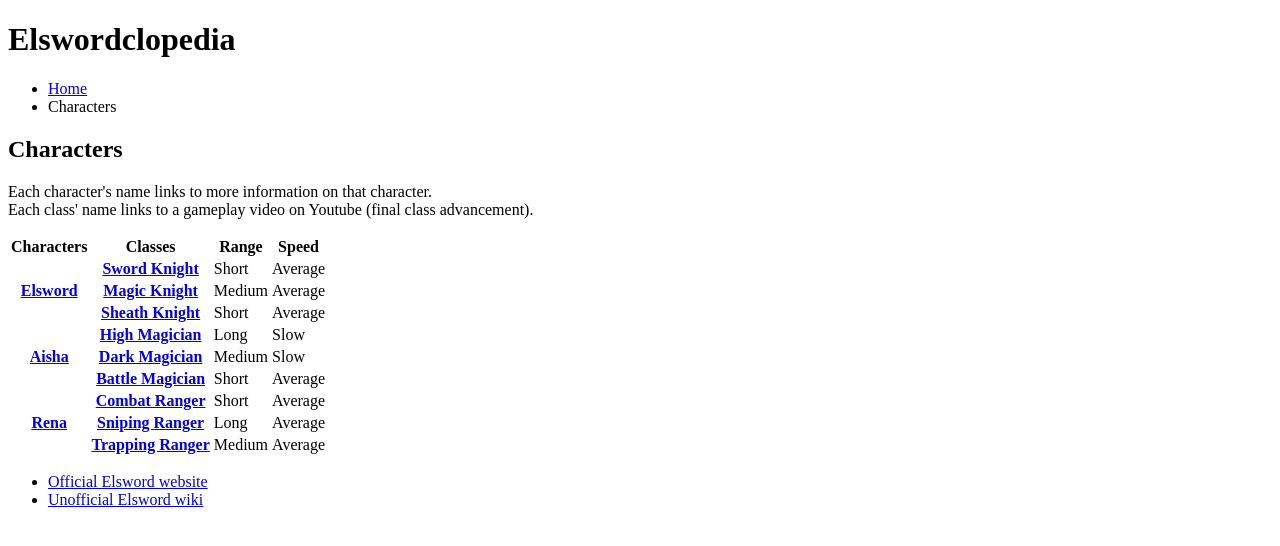
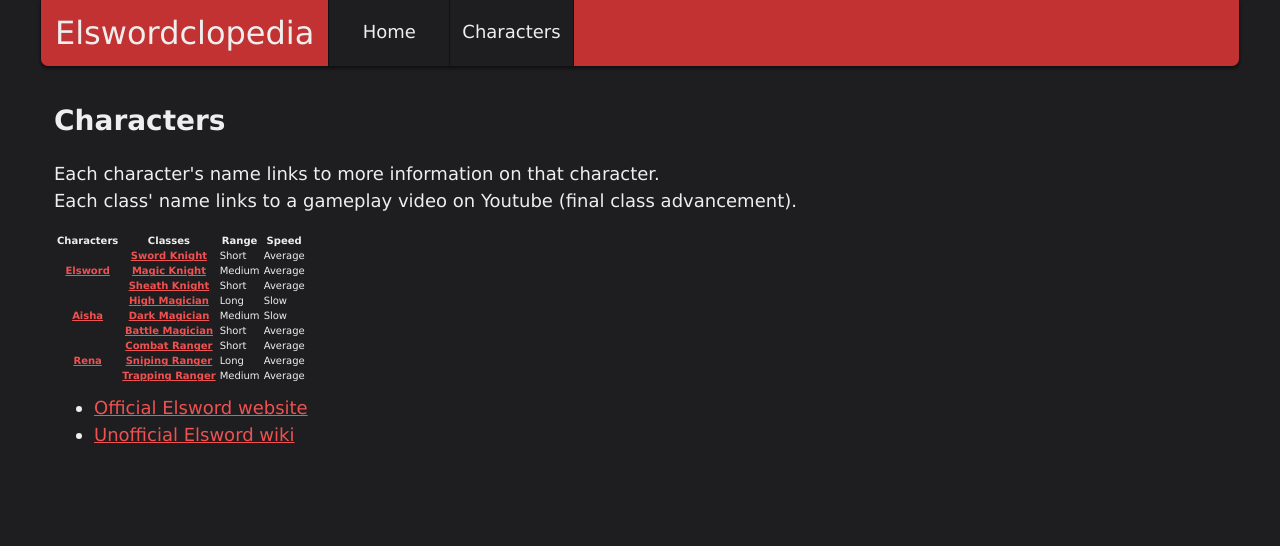
Before and after one commit to Trabincle/elswordclopedia, a plain HTML site: page list.html in a window 1280 px wide. Drawn offline with Linux system fonts and the light colour scheme; a web font is replaced by a local one.

Commit message:
Set up stylesheet

```diff
--- a/list.html
+++ b/list.html
@@ -4,6 +4,8 @@
     <meta charset="utf-8">
     <meta name="author" content="Trabincle">
     <title>Elswordclopedia - Character List</title>
+    <link rel="stylesheet" href="style.css">
+    <link href="https://fonts.googleapis.com/css?family=Cuprum" rel="stylesheet">
   </head>
   <body>
     <header>
@@ -11,7 +13,7 @@
       <nav>
         <ul>
           <li><a href="index.html">Home</a></li>
-          <li>Characters</li>
+          <li><a href="characters.html">Characters</a></li>
         </ul>
       </nav>
     </header>
--- /dev/null
+++ b/style.css
@@ -0,0 +1,100 @@
+/* General styling */
+html {
+  font-size: 10px;
+}
+
+body {
+  margin: 0 auto;
+  padding: 0;
+  max-width: 1200px;
+  font-family: Cuprum, Verdana, sans-serif;
+  background: #1e1e20;
+  color: #eee;
+}
+
+h1 {
+  font-size: 3.2rem;
+  font-weight: normal;
+}
+
+h2 {
+  font-size: 2.8rem;
+}
+
+p, li {
+  font-size: 1.8rem;
+  line-height: 1.5;
+}
+
+/* Links */
+a:link {
+  color: #f05151;
+}
+
+a:visited {
+  color: #b29ac5;
+}
+
+a:hover {
+  color: #ff786e;
+}
+
+/* Header */
+header {
+  background: #c33232;
+  display: flex;
+  border: 1px solid #111113;
+  border-top: none;
+  box-shadow: 0 2px 3px rgba(0,0,0,.4);
+  border-radius: 0 0 8px 8px;
+}
+
+header h1 {
+  margin: 0;
+  padding: 1.4rem;
+}
+
+nav {
+  flex: 1;
+}
+
+nav ul {
+  list-style: none;
+  padding: 0;
+  margin: 0;
+  height: 100%;
+  display: flex;
+}
+
+nav a {
+  display: block;
+  box-sizing: border-box;
+  background: #1e1e20;
+  height: 100%;
+  padding: 1.2rem;
+  line-height: 4rem;
+  text-decoration: none;
+  text-align: center;
+}
+
+nav a:link, nav a:visited {
+  color: #eee;
+}
+
+nav a:hover {
+  background-color: #242426;
+}
+
+nav li {
+  min-width: 12rem;
+  border-left: 1px solid #111113;
+}
+
+nav li:last-child {
+  border-right: 1px solid #111113;
+}
+
+/* Main */
+main {
+  padding: 1.4rem;
+}
```
Also changed, not shown: aisha.html (+2 -0 lines), elsword.html (+2 -0 lines), index.html (+3 -1 lines), rena.html (+2 -0 lines).
